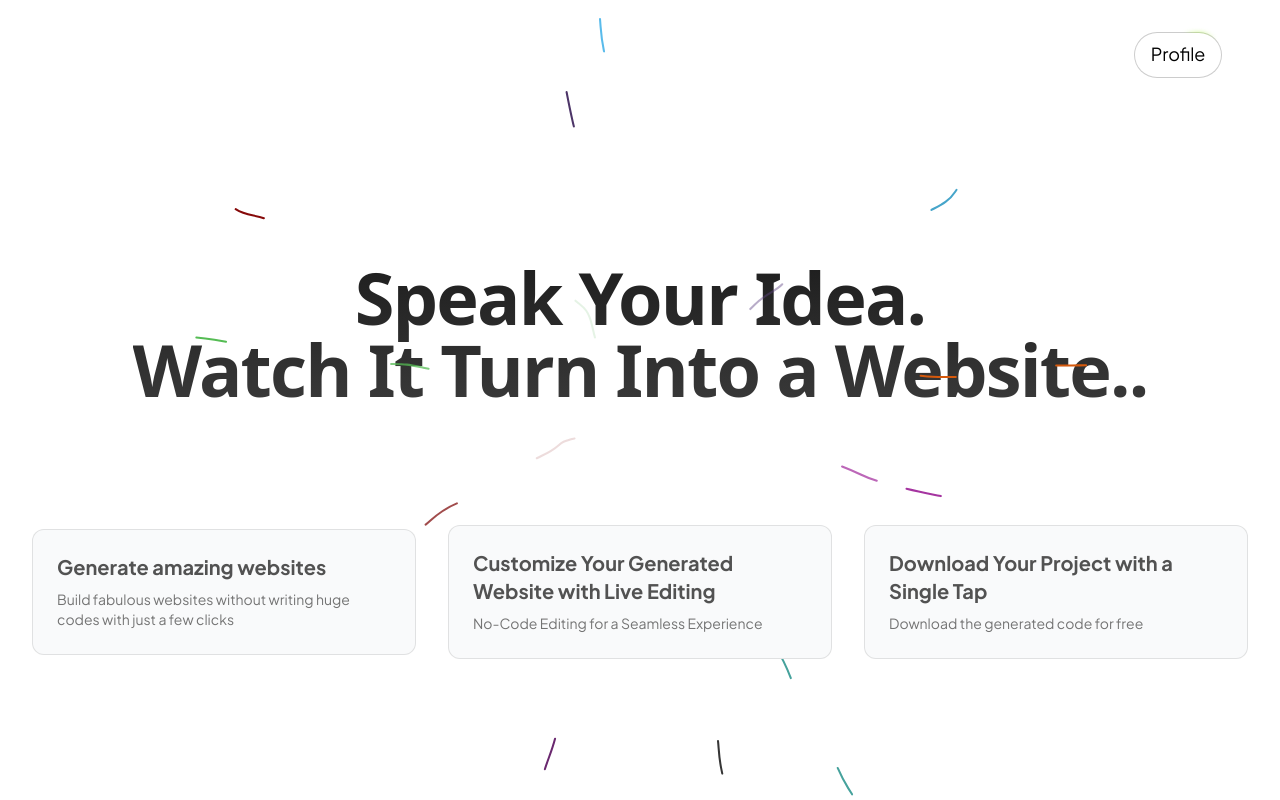
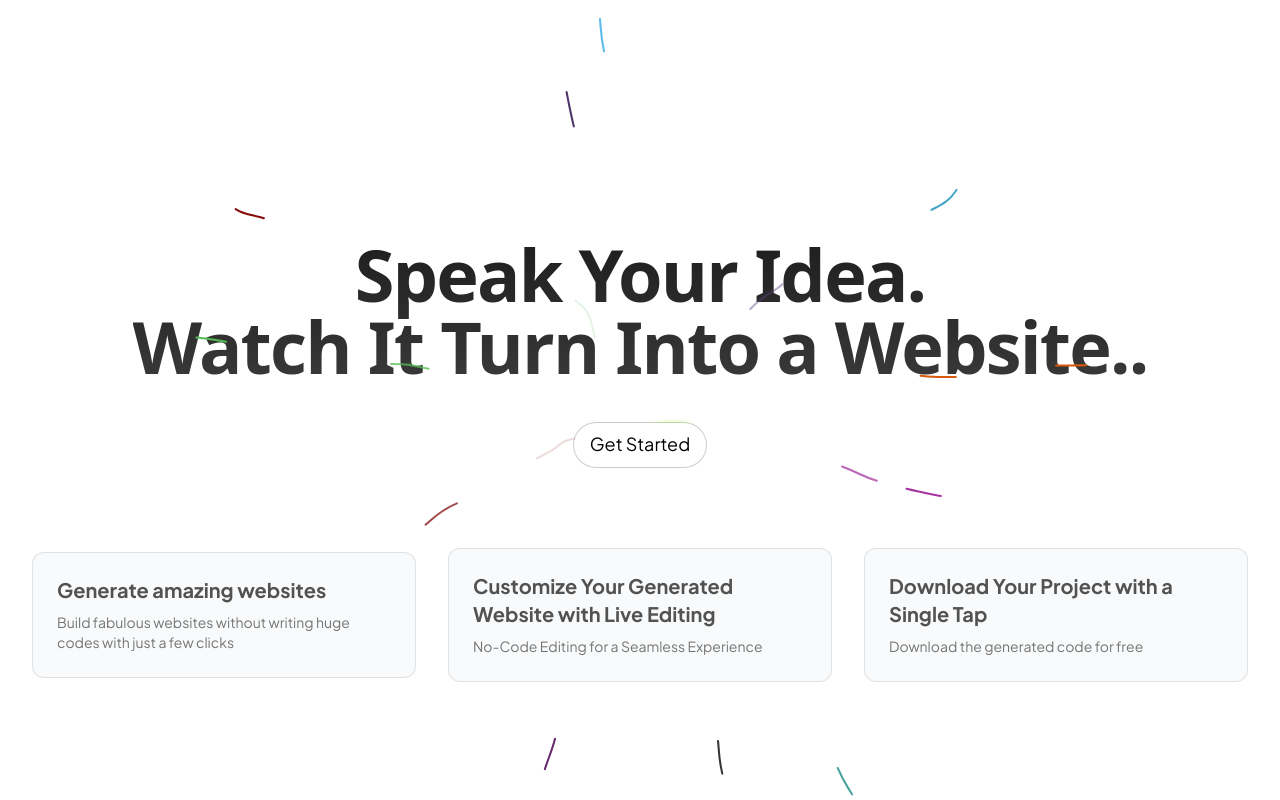
Before and after one commit to RaghulParthasarathy/Product_Dev, a React (Vite) app in the folder client/: page / in a window 1280 px wide. Built offline with nearby package versions, Linux system fonts and the light colour scheme.

Commit message:
Update Navbar.tsx

```diff
--- a/client/src/components/Navbar.tsx
+++ b/client/src/components/Navbar.tsx
@@ -62,22 +62,19 @@ export default function Navbar() {
   return (
 
       <Link
-        to={"login"}
-        className="top-20"
+        to={"/login"}
       >
-        <div className="m-40 flex justify-center text-center absolute -top-[16%] -right-[8%]">
+
           <HoverBorderGradient
             containerClassName="rounded-full"
             as="button"
             className="dark:bg-black bg-white text-black dark:text-white flex items-center space-x-2"
           >
             <span>
-              {
-               login?"Profile":"Login"
-              }
+              Get Started
             </span>
           </HoverBorderGradient>
-        </div>
+
       </Link>
   );
 }
```
